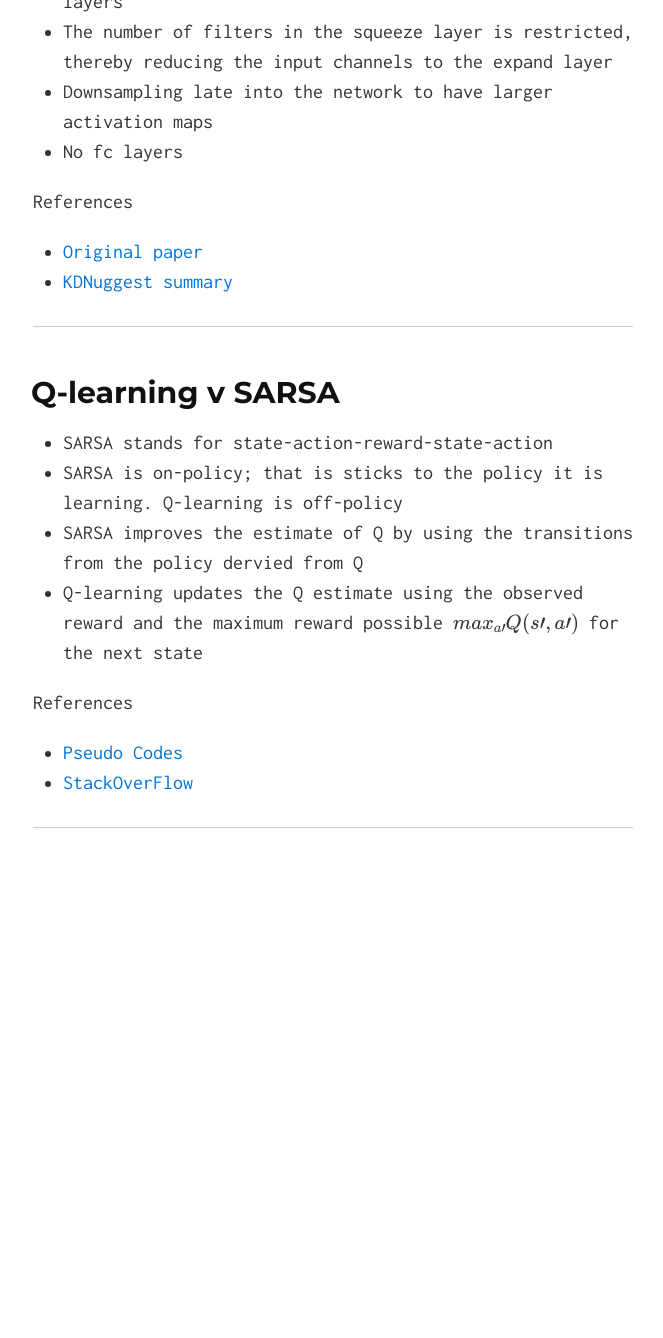
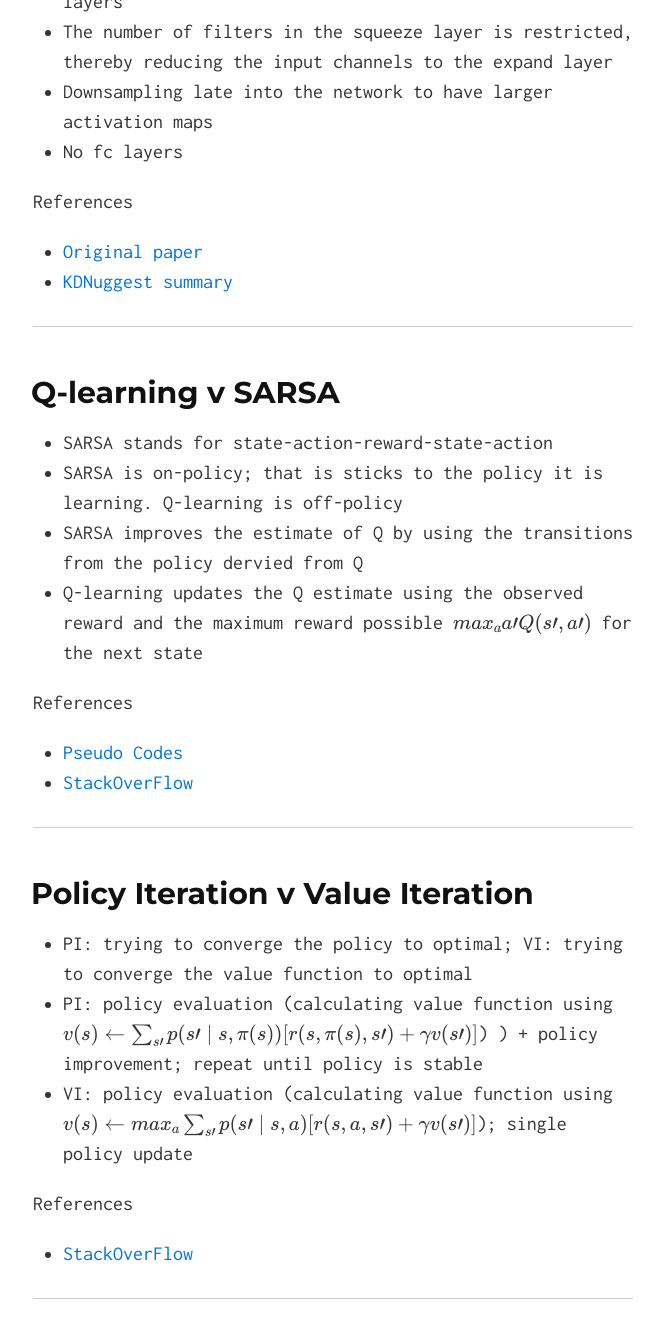
Before and after one commit to divyanshk/Mini-Blogs, a Jekyll site: the page built from index.md, in a window 1280 px wide and 1400 px high, scrolled down 2116 px. Shown: the top 1338 px of the window, without its empty margins (307-970 px from the left). Built offline with Jekyll 4.4.1, drawn with Linux system fonts in a browser that asks for light colours; formulas are drawn with MathJax 3; before the commit the page ends 3045 px from its top, so only the background shows below that; part of the change alters nothing that is shown; some of the changed text lies outside the part shown.

Commit message:
policy iteration

```diff
--- a/index.md
+++ b/index.md
@@ -6,6 +6,7 @@ layout: default
 [Batch Normalization](#batchnorm)
 [SqueezeNet](#squeezenet)
 [Q-learning v SARSA](#qlearningsarsa)
+[Policy Iteration v Value Iteration](#policyvalue)
 
 ---
 
@@ -23,8 +24,8 @@ layout: default
 
 References
 * [Convolution Arithmatic](http://deeplearning.net/software/theano_versions/dev/tutorial/conv_arithmetic.html){:target="_blank"}
-* [Distil Blog Post](https://distill.pub/2016/deconv-checkerboard/){:target="_blank"}
-* [Original Paper](http://www.matthewzeiler.com/wp-content/uploads/2017/07/cvpr2010.pdf){:target="_blank"}
+* [Distil Blog Post](https://distill.pub/2016/deconv-checkerboard/)
+* [Original Paper](http://www.matthewzeiler.com/wp-content/uploads/2017/07/cvpr2010.pdf)
 
 ---
 
@@ -39,9 +40,9 @@ References
 * having gamma and beta allows the network to choose how much 'normalization' it wants for every feature; shift and scale
 
 References
-* [Andrej Karapathy's lecture](https://www.youtube.com/watch?v=gYpoJMlgyXA&feature=youtu.be&list=PLkt2uSq6rBVctENoVBg1TpCC7OQi31AlC&t=3078){:target="_blank"}
-* [Original Paper](https://arxiv.org/abs/1502.03167){:target="_blank"}
-* [Read this later](https://kratzert.github.io/2016/02/12/understanding-the-gradient-flow-through-the-batch-normalization-layer.html){:target="_blank"}
+* [Andrej Karapathy's lecture](https://www.youtube.com/watch?v=gYpoJMlgyXA&feature=youtu.be&list=PLkt2uSq6rBVctENoVBg1TpCC7OQi31AlC&t=3078)
+* [Original Paper](https://arxiv.org/abs/1502.03167)
+* [Read this later](https://kratzert.github.io/2016/02/12/understanding-the-gradient-flow-through-the-batch-normalization-layer.html)
 
 ---
 
@@ -56,8 +57,8 @@ References
 * No fc layers
 
 References
-* [Original paper](https://arxiv.org/pdf/1602.07360.pdf){:target="_blank"}
-* [KDNuggest summary](https://www.kdnuggets.com/2016/09/deep-learning-reading-group-squeezenet.html){:target="_blank"}
+* [Original paper](https://arxiv.org/pdf/1602.07360.pdf)
+* [KDNuggest summary](https://www.kdnuggets.com/2016/09/deep-learning-reading-group-squeezenet.html)
 
 ---
 
@@ -66,7 +67,7 @@ References
 * SARSA stands for state-action-reward-state-action
 * SARSA is on-policy; that is sticks to the policy it is learning. Q-learning is off-policy
 * SARSA improves the estimate of Q by using the transitions from the policy dervied from Q
-* Q-learning updates the Q estimate using the observed reward and the maximum reward possible $$ max_{a\prime} Q(s\prime, a\prime) $$ for the next state
+* Q-learning updates the Q estimate using the observed reward and the maximum reward possible $$ max_a{a\prime} Q(s\prime, a\prime) $$ for the next state
 
 
 References
@@ -74,3 +75,14 @@ References
 * [StackOverFlow](https://stackoverflow.com/questions/32846262/q-learning-vs-sarsa-with-greedy-select)
 
 ---
+
+## <a name='policyvalue'></a>Policy Iteration v Value Iteration
+
+* PI: trying to converge the policy to optimal; VI: trying to converge the value function to optimal
+* PI: policy evaluation (calculating value function using $$ v(s) \gets \sum_{s\prime} p(s\prime \mid s, \pi (s)) [r(s, \pi (s), s\prime) + \gamma v(s\prime)] $$) ) + policy improvement; repeat until policy is stable
+* VI: policy evaluation (calculating value function using $$ v(s) \gets max_a \sum_{s\prime} p(s\prime \mid s,a) [r(s,a,s\prime) + \gamma v(s\prime)] $$); single policy update
+
+References
+* [StackOverFlow](https://stackoverflow.com/questions/37370015/what-is-the-difference-between-value-iteration-and-policy-iteration)
+
+---
```
